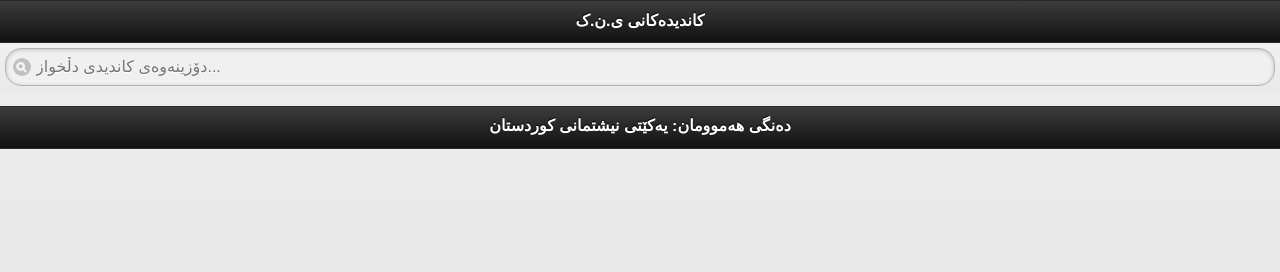
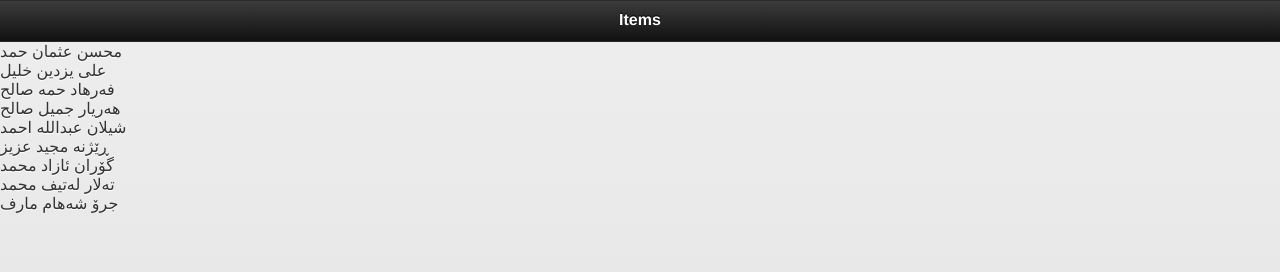
Before and after one commit to drakhshaniaram/GORAN-APP, a plain HTML site: page index.html in a window 1280 px wide. Drawn offline with Linux system fonts and the light colour scheme.

Commit message:
Get Simple XML

```diff
--- a/index.html
+++ b/index.html
@@ -6,20 +6,43 @@
         <script src="jquery-1.6.4.min.js"></script>
         <script src="jquery.mobile-1.0.min.js"></script>
         <script src="script.js"></script>
+        <script type="text/javascript">
+            /*$(document).ready(function()
+            {
+                var parent = document.getElementById('content');
+
+                var listview = document.createElement('ul');
+                listview.setAttribute('id','listview');
+                listview.setAttribute('data-role','listview');
+                listview.setAttribute('data-inset','true');
+                listview.setAttribute('data-theme','c');
+                listview.setAttribute('data-dividertheme','b');
+
+                var listdiv = document.createElement('li');
+                listdiv.setAttribute('id','listdiv');
+                listdiv.setAttribute('data-role','list-divider');
+                listdiv.innerHTML = "List of Items";
+
+                var listItem = document.createElement('li');
+                listItem.setAttribute('id','listitem');
+                listItem.innerHTML = "FIRST ITEM";
+
+                parent.appendChild(listview);
+                listview.appendChild(listdiv);
+                listview.appendChild(listItem);
+            });
+
+            $(listview).listview('refresh');*/
+            </script>
     </head>
-</head>
-<body>
-<div data-role="page" id="page">
-	<div data-role="header">
-		<h1>کاندیدەکانی ی.ن.ک</h1>
-	</div>
-	<div data-role="content">
-		<ul data-role="listview" id="kandidList" data-filter="true" data-filter-placeholder="دۆزینەوەی کاندیدی دڵخواز...">
-		</ul>
-	</div>
-	<div data-role="footer">
-		<h4>دەنگی هەموومان: یەکێتی نیشتمانی کوردستان</h4>
-	</div>
-</div>
-</body>
+    <body>
+    <div data-role="page">
+        <div data-role="header" id="header">
+            <h1>Items</h1>
+        </div><!-- /header -->
+        <div data-role="content" id="content">
+                <ol data-role="listview" id="kandidList"></ol>
+        </div><!-- /content -->
+    </div><!-- /page -->
+   </body>
 </html>
--- a/script.js
+++ b/script.js
@@ -1 +1,26 @@
 // JavaScript Document
+var xml;
+    $(document).ready(function(){
+        $.ajax({
+            type: "GET",
+            url: "data_src.xml",
+            dataType: "xml",
+            success: xmlParser
+        });
+    });
+        //loading XML file and parsing to .main div.
+        function xmlParser(data) {
+            xml = data;
+            $('#load').fadeOut();
+            $(xml).find("kandid").each(function () {
+                var id = $(this).find("id").text();
+                var name = $(this).find("name").text();
+                var nasyawbe = $(this).find("nasyawbe").text();
+                var imgaddrr = $(this).find("imgaddrr").text();
+                var slogan = $(this).find("slogan").text();
+                var details = $(this).find("details").text();
+                var listcode = $(this).find("listcode").text();
+				$("#kandidList").append('<li> '+ name +'</li>');
+				$('#listview').listview('refresh');
+            });
+        }
```
